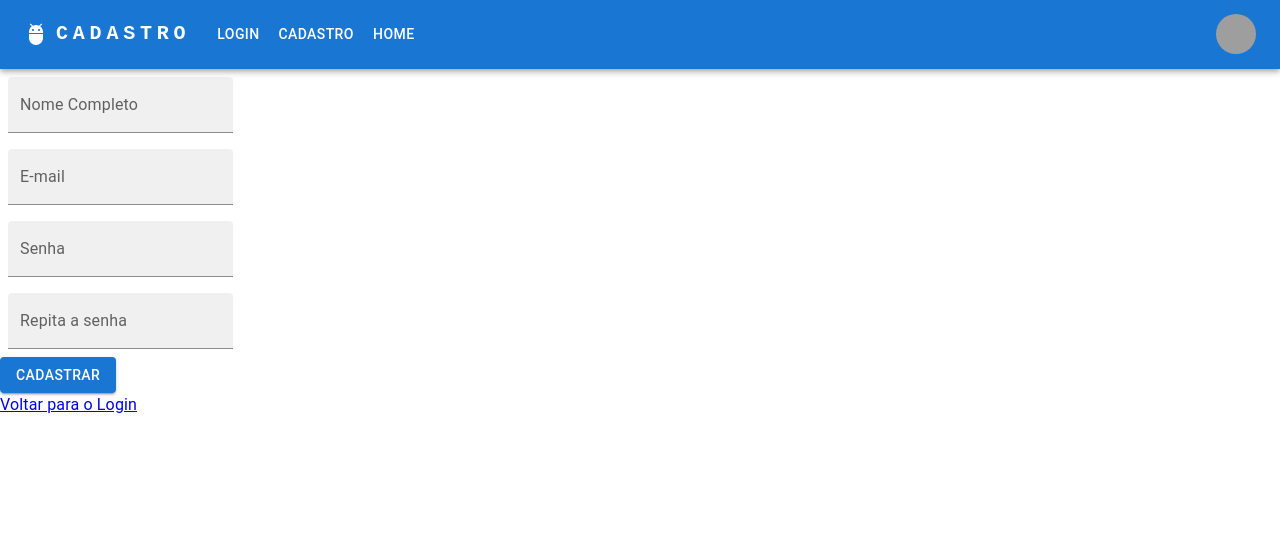
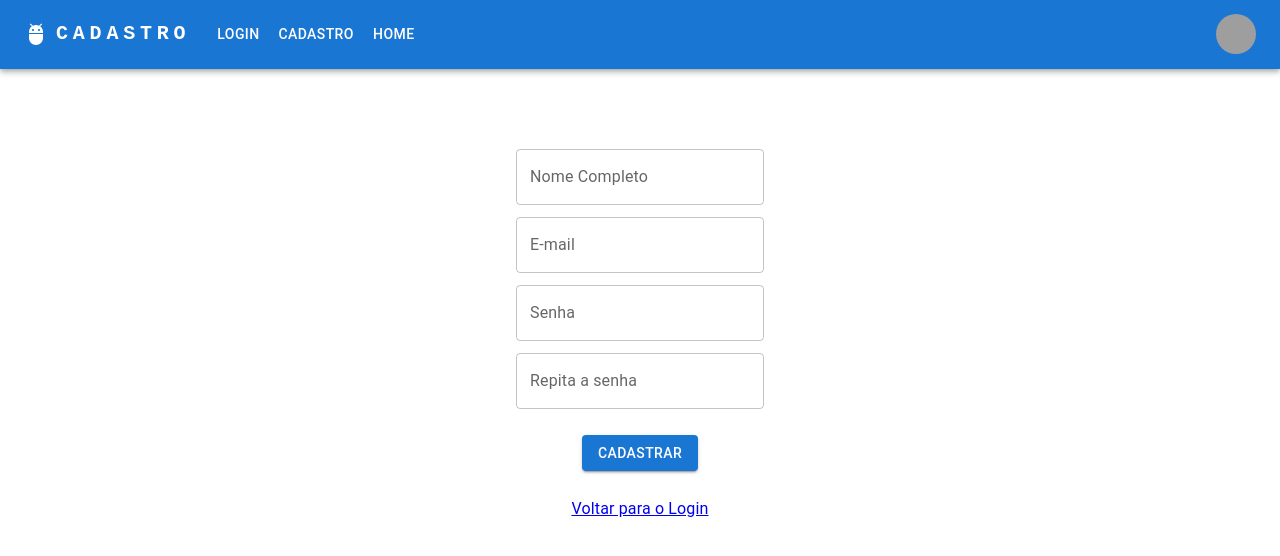
Before and after one commit to Leokfarah/SoulTech, a React (Create React App) app: page /cadastro in a window 1280 px wide. Shown: the top 556 px of the page. Built offline with nearby package versions, Linux system fonts and the light colour scheme; grey boxes are pictures that could not be loaded.

Commit message:
center content

```diff
--- a/src/components/Footer/Footer.tsx
+++ /dev/null
@@ -1,5 +0,0 @@
-const SoulFooter:React.FC = () => {
-    return(
-        <h1>footer</h1>
-    )
-}
--- a/src/components/input/Input.tsx
+++ b/src/components/input/Input.tsx
@@ -1,32 +1,23 @@
 import * as React from 'react';
-import Box from '@mui/material/Box';
 import TextField from '@mui/material/TextField';
 
 interface InputProps {
+    id: string,
     label: string,
+    type: string,
 }
 
-const Input: React.FC<InputProps> = ({label}) => {
+const Input: React.FC<InputProps> = ({id, label, type}) => {
     return(
+        <>
 
-            <Box
-            component="form"
-            sx={{
-            '& .MuiTextField-root': { m: 1, width: '25ch' },
-            }}
-            noValidate
-            autoComplete="off"
-        >
-            <TextField
-          id="filled-search"
-          label={label}
-          type="text"
-          variant="filled"
+        <TextField
+            id={id}
+            label={label}
+            type={type}
         />
 
-
-            </Box>
-
+     </>
     )
 }
 
--- a/src/pages/cadastro/Cadastro.tsx
+++ b/src/pages/cadastro/Cadastro.tsx
@@ -2,19 +2,42 @@ import {Link} from "react-router-dom"
 import Input from "../../components/input/Input"
 import SoulHeader from "../../components/soulHeader/SoulHeader"
 import Button from '@mui/material/Button';
+import { Grid } from "@mui/material";
 
 
 const Cadastro: React.FC = () => {
     return (
         <>
          <SoulHeader titulo='CADASTRO' />
-         <Input label="Nome Completo"></Input>
-         <Input label="E-mail"></Input>
-         <Input label='Senha'></Input>
-         <Input label='Repita a senha'></Input>
-         <Button variant="contained">Cadastrar</Button>
-         <Link to="/"><br/>Voltar para o Login</Link>
-        </>
+
+        <Grid container direction="column" justifyContent="center" alignItems="center" rowSpacing={1.5}>
+            <Grid item sx={{mt: "5em"}}>
+                <Input id="nome-completo" label="Nome Completo" type="text"></Input>
+            </Grid>
+
+            <Grid item>
+                <Input id="email-cadastro" label="E-mail" type="email"></Input>
+            </Grid>
+
+            <Grid item>
+                <Input id="senha-cadastro" label='Senha' type="password"></Input>
+            </Grid>
+
+            <Grid item>
+                <Input id="repassword-cadastro" label='Repita a senha' type="password"></Input>
+            </Grid>
+
+            <Grid item xs={12}>
+                <Button variant="contained" style={{marginBottom: "1em", marginTop: "1em"}}>Cadastrar</Button>
+            </Grid>
+
+            <Grid item>
+                <Link to="/">Voltar para o Login</Link>
+            </Grid>
+
+        </Grid>
+</>
+
     )
 }
 
--- a/src/pages/home/Home.tsx
+++ b/src/pages/home/Home.tsx
@@ -7,8 +7,8 @@ import TableContainer from '@mui/material/TableContainer';
 import TableHead from '@mui/material/TableHead';
 import TableRow from '@mui/material/TableRow';
 import Paper from '@mui/material/Paper';
-import SoulHeader from '../../components/soulHeader/SoulHeader';
 import Button from '@mui/material/Button';
+import SoulHeaderHome from './components/soulHeaderHome/SoulHeaderHome';
 
 const StyledTableCell = styled(TableCell)(({ theme }) => ({
   [`&.${tableCellClasses.head}`]: {
@@ -46,7 +46,7 @@ const rows = [
 export default function CustomizedTables() {
   return (
     <>
-    <SoulHeader titulo='Soul Tech'></SoulHeader>
+    <SoulHeaderHome titulo='SoulTech'></SoulHeaderHome>
     <TableContainer component={Paper}>
       <Table sx={{ minWidth: 700 }} aria-label="customized table">
         <TableHead>
--- /dev/null
+++ b/src/pages/home/components/soulHeaderHome/SoulHeaderHome.tsx
@@ -0,0 +1,116 @@
+import {useState} from 'react';
+import AppBar from '@mui/material/AppBar';
+import Box from '@mui/material/Box';
+import Toolbar from '@mui/material/Toolbar';
+import IconButton from '@mui/material/IconButton';
+import Typography from '@mui/material/Typography';
+import Menu from '@mui/material/Menu';
+import Container from '@mui/material/Container';
+import Avatar from '@mui/material/Avatar';
+import Tooltip from '@mui/material/Tooltip';
+import MenuItem from '@mui/material/MenuItem';
+import AdbIcon from '@mui/icons-material/Adb';
+
+const settings = ['Logout'];
+
+interface SoulHeaderProps {
+  titulo:string,
+}
+
+function SoulHeaderHome(props:SoulHeaderProps) {
+
+  const [anchorElUser, setAnchorElUser] = useState<null | HTMLElement>(null);
+
+  const handleOpenUserMenu = (event: React.MouseEvent<HTMLElement>) => {
+    setAnchorElUser(event.currentTarget);
+  };
+
+  const handleCloseUserMenu = () => {
+    setAnchorElUser(null);
+  };
+
+  return (
+    <AppBar position="static">
+      <Container maxWidth="xl">
+        <Toolbar disableGutters>
+
+          <AdbIcon sx={{ display: { xs: 'none', md: 'flex' }, mr: 1 }} />
+
+          <Typography
+            variant="h6"
+            noWrap
+            component="a"
+            href="/home"
+            sx={{
+              mr: 2,
+              display: { xs: 'none', md: 'flex' },
+              fontFamily: 'monospace',
+              fontWeight: 700,
+              letterSpacing: '.3rem',
+              color: 'inherit',
+              textDecoration: 'none',
+            }}
+          >
+            {props.titulo}
+          </Typography>
+
+          <AdbIcon sx={{ display: { xs: 'flex', md: 'none' }, mr: 1 }} />
+
+          <Typography
+            variant="h5"
+            noWrap
+            component="a"
+            href=""
+            sx={{
+              mr: 2,
+              display: { xs: 'flex', md: 'none' },
+              flexGrow: 1,
+              fontFamily: 'monospace',
+              fontWeight: 700,
+              letterSpacing: '.3rem',
+              color: 'inherit',
+              textDecoration: 'none',
+            }}
+          >
+            {props.titulo}
+          </Typography>
+
+          <Box sx={{ flexGrow: 1, display: { xs: 'none', md: 'flex' } }}></Box>
+
+          <Box sx={{ flexGrow: 0 }}>
+            <Tooltip title="Abrir menu">
+              <IconButton onClick={handleOpenUserMenu} sx={{ p: 0 }}>
+                <Avatar alt="Remy Sharp" src="/static/images/avatar/2.jpg" />
+              </IconButton>
+            </Tooltip>
+
+            <Menu
+              sx={{ mt: '45px' }}
+              id="menu-appbar"
+              anchorEl={anchorElUser}
+              anchorOrigin={{
+                vertical: 'top',
+                horizontal: 'right',
+              }}
+              keepMounted
+              transformOrigin={{
+                vertical: 'top',
+                horizontal: 'right',
+              }}
+              open={Boolean(anchorElUser)}
+              onClose={handleCloseUserMenu}
+            >
+              {settings.map((setting) => (
+                <MenuItem key={setting} onClick={handleCloseUserMenu}>
+                  <Typography textAlign="center">{setting}</Typography>
+                </MenuItem>
+              ))}
+            </Menu>
+          </Box>
+        </Toolbar>
+      </Container>
+    </AppBar>
+  );
+}
+
+export default SoulHeaderHome
--- a/src/pages/login/Login.tsx
+++ b/src/pages/login/Login.tsx
@@ -2,15 +2,32 @@ import {Link} from "react-router-dom"
 import Input from "../../components/input/Input"
 import SoulHeader from "../../components/soulHeader/SoulHeader"
 import Button from '@mui/material/Button';
+import {Grid} from "@mui/material";
 
 const Login: React.FC = () => {
     return (
         <>
             <SoulHeader titulo='LOGIN' />
-            <Input label="E-mail"></Input>
-            <Input label='Senha'></Input>
-            <Button variant="contained">Entrar</Button>
-            <Link to="./cadastro"><br />Cadastro</Link>
+
+            <Grid container direction="column" justifyContent="center" alignItems="center" rowSpacing={1.5}>
+                <Grid item sx={{mt: "5em"}}>
+                    <Input id="email" label="E-mail" type="text"></Input>
+                </Grid>
+
+                <Grid item>
+                    <Input id="senha" label="Senha" type="password"></Input>
+                </Grid>
+
+                <Grid item xs={12}>
+                    <Button variant="contained" style={{marginBottom: "1em", marginTop: "1em"}}>Entrar</Button>
+                </Grid>
+
+                <Grid item>
+                        <Link to="./cadastro">Cadastro</Link>
+                </Grid>
+
+            </Grid>
+
         </>
     )
 }
```
